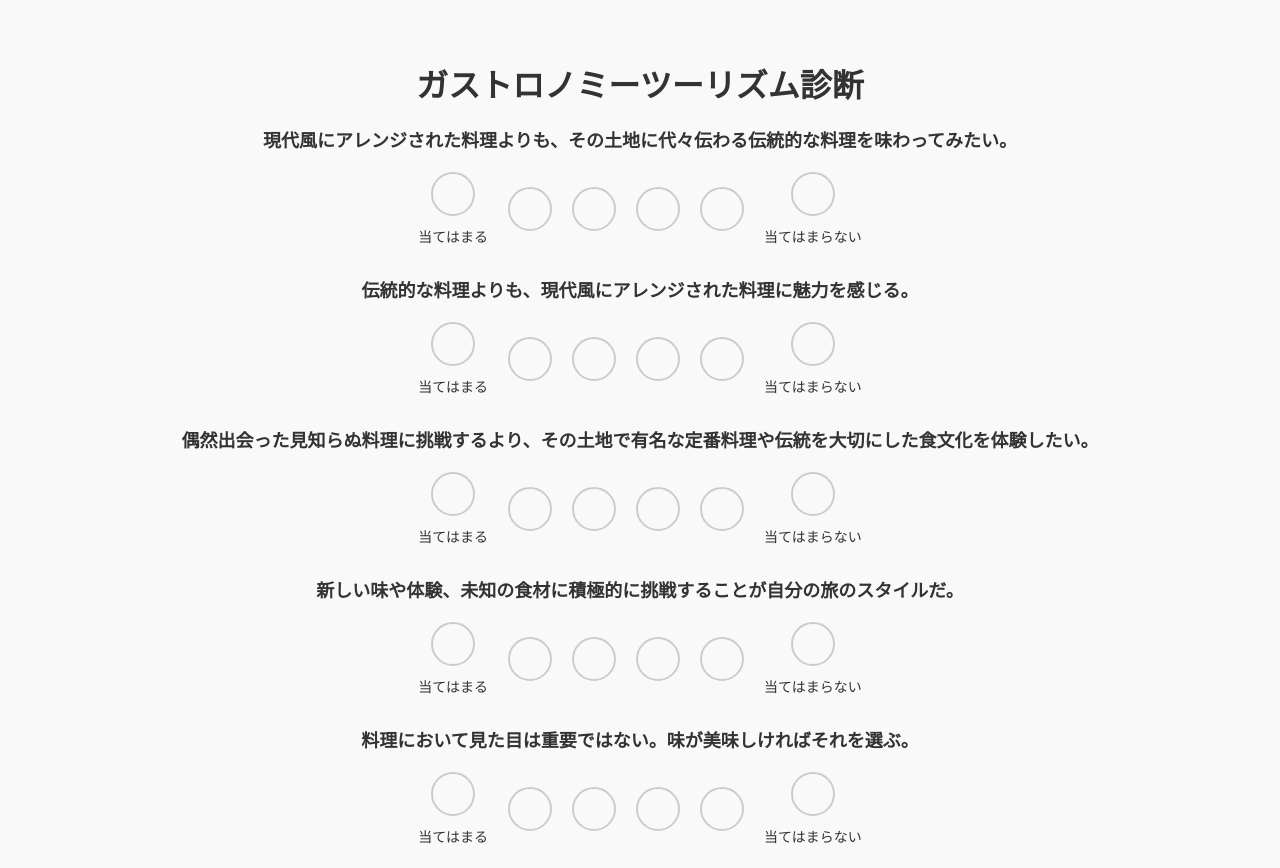
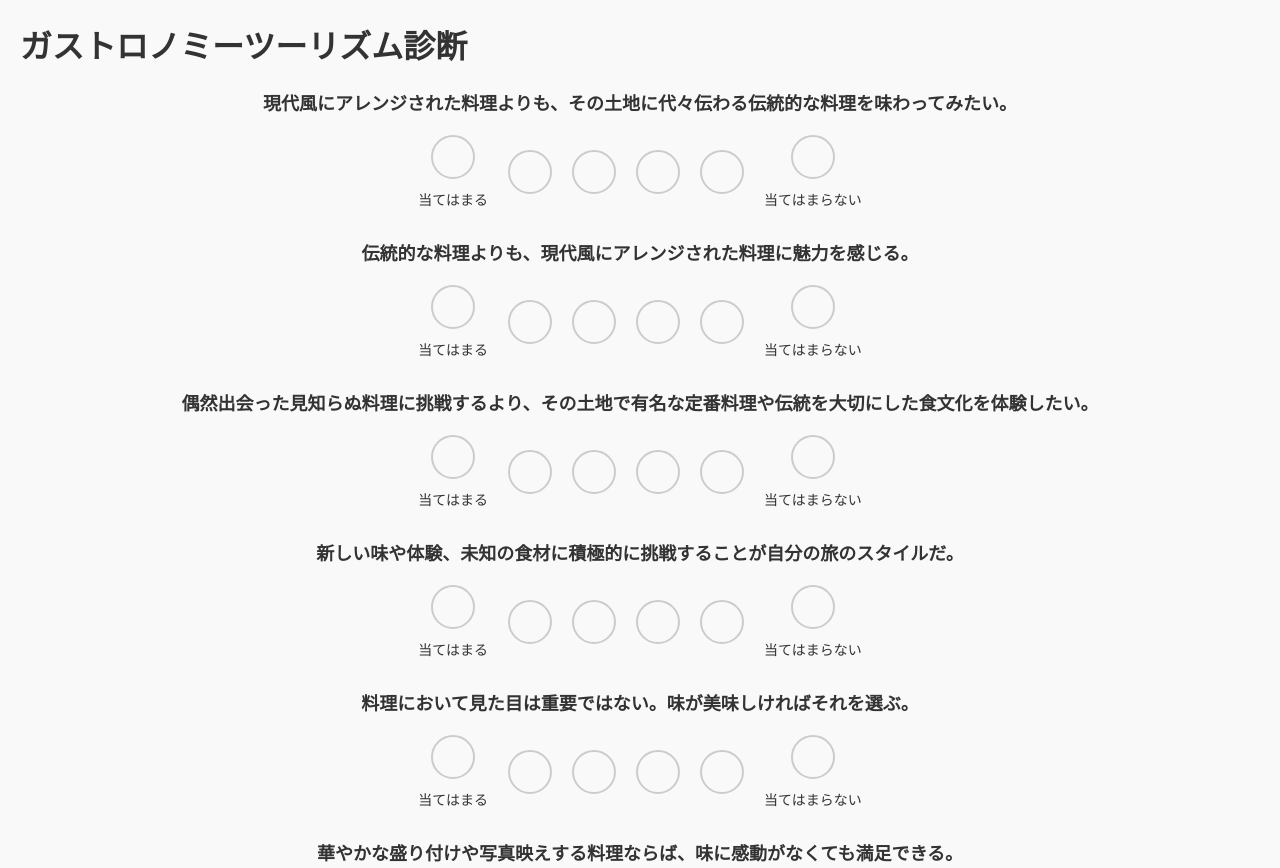
Before and after one commit to mi3ki/gastronomy-diagnosis, a plain HTML site: page quiz.html in a window 1280 px wide. Shown: the top 868 px of the page. Drawn offline with Linux system fonts and the light colour scheme.

Commit message:
Update quiz.html

```diff
--- a/quiz.html
+++ b/quiz.html
@@ -8,23 +8,22 @@
     body {
     font-family: '游ゴシック', 'Yu Gothic', sans-serif;
     margin: 0;
-            padding: 0;
+    padding: 0 20px; /* ページ全体に左右20pxの余白を追加 */
     background-color: #f9f9f9;
     color: #333;
 }
-        h1 {
-            text-align: center;
-            margin: 60px 20px 20px;
-        }
+
 .question {
-            margin-bottom: 30px;
+    margin: 0 30px 30px; /* 左右30px、下部30pxの余白 */
     text-align: center;
 }
+
 .question p {
     font-size: 18px;
     font-weight: bold;
     margin-bottom: 20px;
 }
+
         .options {
             display: flex;
             justify-content: center;
```
Lines whose indentation alone changed are shown as unchanged.
